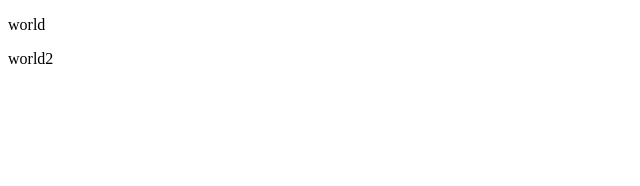
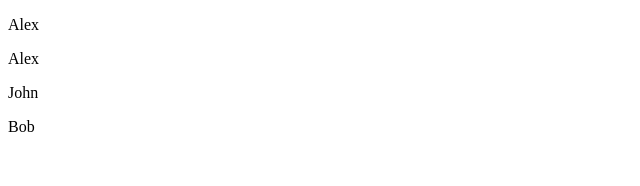
Before and after one commit to narodstream/lesson_r1on, a React (Vite) app: page / in a window 1280 px wide. Shown: the top 186 px of the page, without its empty margins (0-640 px from the left). Built offline with nearby package versions, Linux system fonts and the light colour scheme.

Commit message:
LESSON10

```diff
--- a/src/App.jsx
+++ b/src/App.jsx
@@ -1,55 +1,34 @@
 import './index.css';
 
+const USERS = [
+    { name: 'Alex', surname: 'test', age: 20, passportId: 123 },
+    { name: 'Alex', surname: 'test2', age: 20, passportId: 66 },
+    { name: 'John', surname: 'test2', age: 56, passportId: 123 },
+    { name: 'Bob', surname: 'test3', age: 10, passportId: 50 },
+];
+
 function App() {
-  const array = [{ hello: 'world' }, { hello: 'world2' }];
+    const data = [];
 
-  // const arrayReactElements = [];
+    USERS.forEach((user) => {
+    const key = generateKey(user);
 
-  // const result = array.map((obj) => {
-  //     return (
-  //         <p>{obj.hello}</p>
-  //     );
-  // });
-
-  // console.log(result);
-
-
-  // array.forEach((obj) => {
-  //     arrayReactElements.push(
-  //         <p>{obj.hello}</p>
-  //     );
-  // });
-
-  // for (let i = 0; i < array.length; i++) {
-  //     const obj = array[i];
-
-  //     arrayReactElements.push(
-  //         <p>{obj.hello}</p>
-  //     );
-  // }
-
-  // console.log(array);
-  // console.log(arrayReactElements);
-
+    data.push(
+        <div key={key}>
+            <p>{user.name}</p>
+        </div>
+    );
+    })
 
   return (
     <>
-      {/* {arrayReactElements} */}
-      {/* {array.map((obj) => {
-        return (
-            <p>{obj.hello}</p>
-        );
-      })} */}
-
-      {array.reduce((acc, obj) => {
-          acc.push(
-              <p>{obj.hello}</p>
-          );
-
-          return acc;
-      }, [])}
+        {data}
     </>
   )
 }
 
+function generateKey(user) {
+    return `${user.name}_${user.surname}_${user.age}_${user.passportId}`;
+}
+
 export default App
```
